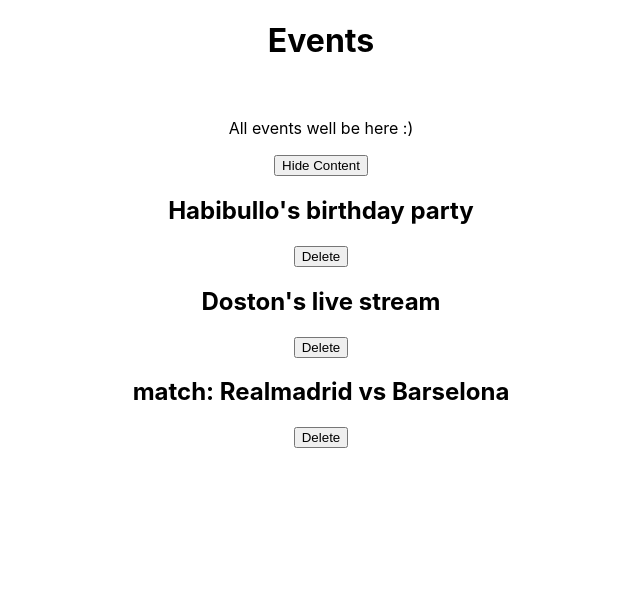
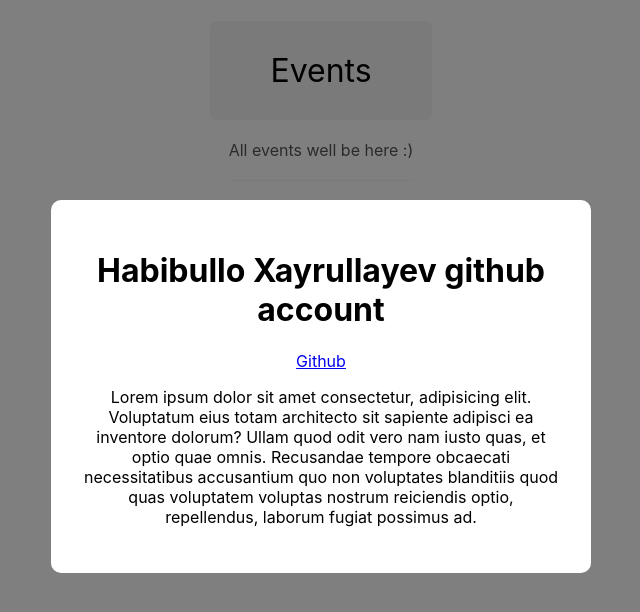
Before and after one commit to Habibullo2003/React-darslari, a React (Create React App) app in the folder lesson5-multiple-component/: page / in a window 1280 px wide. Shown: the top 612 px of the page, without its empty margins (319-959 px from the left). Built offline with nearby package versions, Linux system fonts and the light colour scheme.

Commit message:
use from Children Props in react

```diff
--- a/lesson5-multiple-component/src/App.css
+++ b/lesson5-multiple-component/src/App.css
@@ -36,3 +36,21 @@
     transform: rotate(360deg);
   }
 }
+
+.title {
+  display: inline-block;
+  padding: 30px 60px;
+  background: #f4f4f4;
+  border-radius: 8px;
+  font-weight: normal;
+  margin-bottom: 10px;
+}
+.subtitle {
+  display: inline-block;
+  color: #555;
+  font-weight: normal;
+  padding-bottom: 20px;
+  border-bottom: 1px solid #f4f4f4;
+  margin-top: 10px;
+  margin-bottom: 60px;
+}
--- a/lesson5-multiple-component/src/App.js
+++ b/lesson5-multiple-component/src/App.js
@@ -2,6 +2,7 @@
 import { useState } from 'react'
 import Title from './components/Title'
 import { Fragment } from 'react'
+import Modal from './components/Modal'
 
 function App() {
   const [showContent, setShowContent] = useState(true)
@@ -10,7 +11,6 @@
     { title: "Doston's live stream", id: 2 },
     { title: 'match: Realmadrid vs Barselona', id: 3 },
   ])
-
 
   const handleDelete = (id) => {
     // const filteredEvents = events.filter((event) => {
@@ -34,6 +34,7 @@
   return (
     <div className="App">
       <Title title="Events" subtitle={subtitle} />
+      <br />
       {showContent && (
         <button
           onClick={() => {
@@ -63,6 +64,22 @@
           })}
         </div>
       )}
+      {/* <Modal>
+        <h2>Habibullo Xayrullayev github account</h2>
+        <p>Lorem ipsum dolor sit amet consectetur adipisicing elit. Unde, illum.</p>
+      </Modal> */}
+      <Modal>
+        <h1>Habibullo Xayrullayev github account</h1>
+        <a href="https://github.com/Habibullo2003">Github</a>
+        <p>
+          Lorem ipsum dolor sit amet consectetur, adipisicing elit. Voluptatum
+          eius totam architecto sit sapiente adipisci ea inventore dolorum?
+          Ullam quod odit vero nam iusto quas, et optio quae omnis. Recusandae
+          tempore obcaecati necessitatibus accusantium quo non voluptates
+          blanditiis quod quas voluptatem voluptas nostrum reiciendis optio,
+          repellendus, laborum fugiat possimus ad.
+        </p>
+      </Modal>
     </div>
   )
 }
--- /dev/null
+++ b/lesson5-multiple-component/src/components/Modal.css
@@ -0,0 +1,15 @@
+.modal-backdrop {
+  position: fixed;
+  top: 0;
+  left: 0;
+  width: 100%;
+  height: 100%;
+  background: rgba(0, 0, 0, 0.5);
+}
+.modal {
+  padding: 30px;
+  max-width: 480px;
+  margin: 200px auto;
+  background: #fff;
+  border-radius: 10px;
+}
--- /dev/null
+++ b/lesson5-multiple-component/src/components/Modal.js
@@ -0,0 +1,14 @@
+// style
+import "./Modal.css"
+
+function Modal(props) {
+  return (
+    <div className="modal-backdrop">
+      <div className="modal">
+        {props.children}
+      </div>
+    </div>
+  )
+}
+
+export default Modal
```
